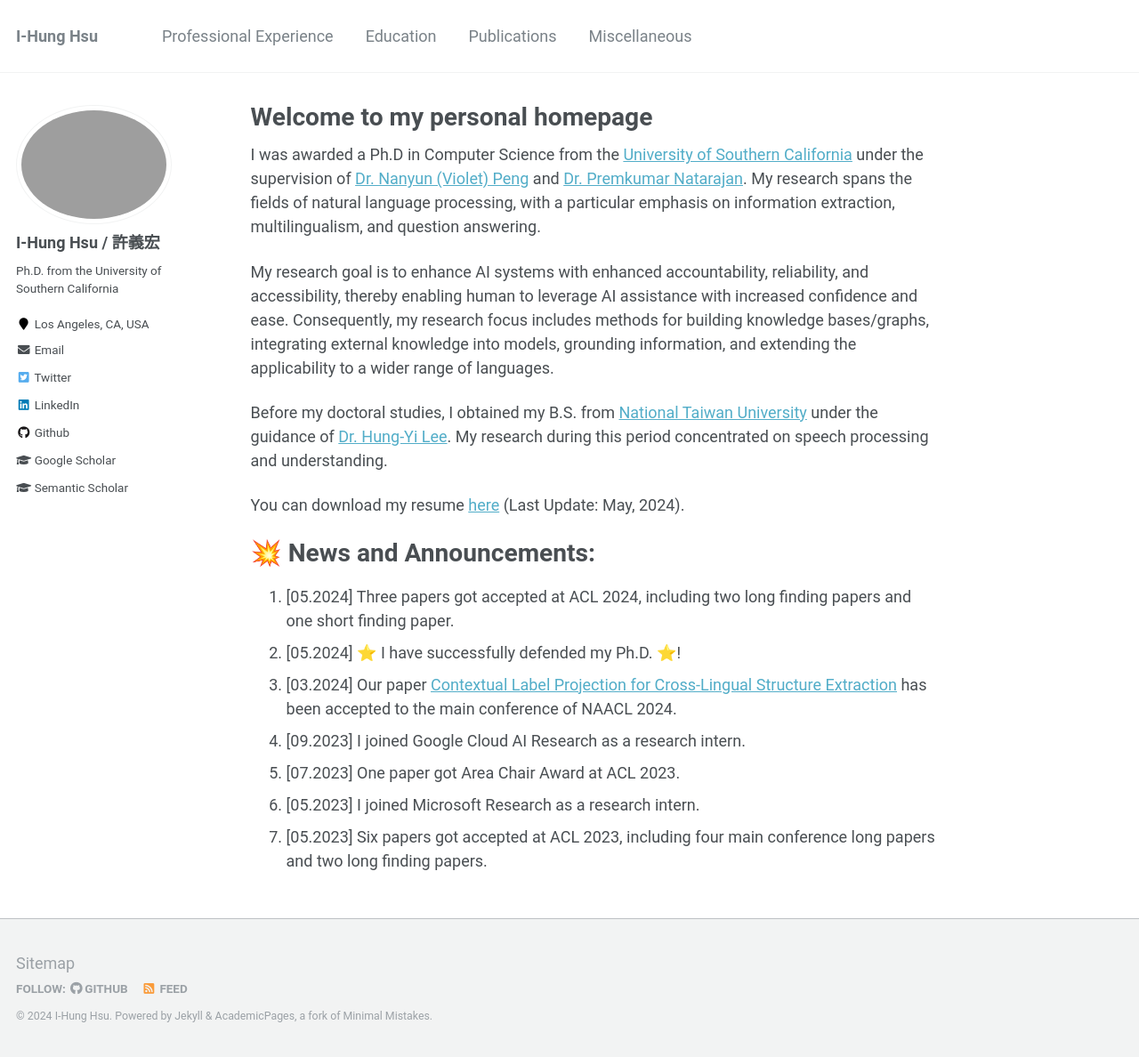
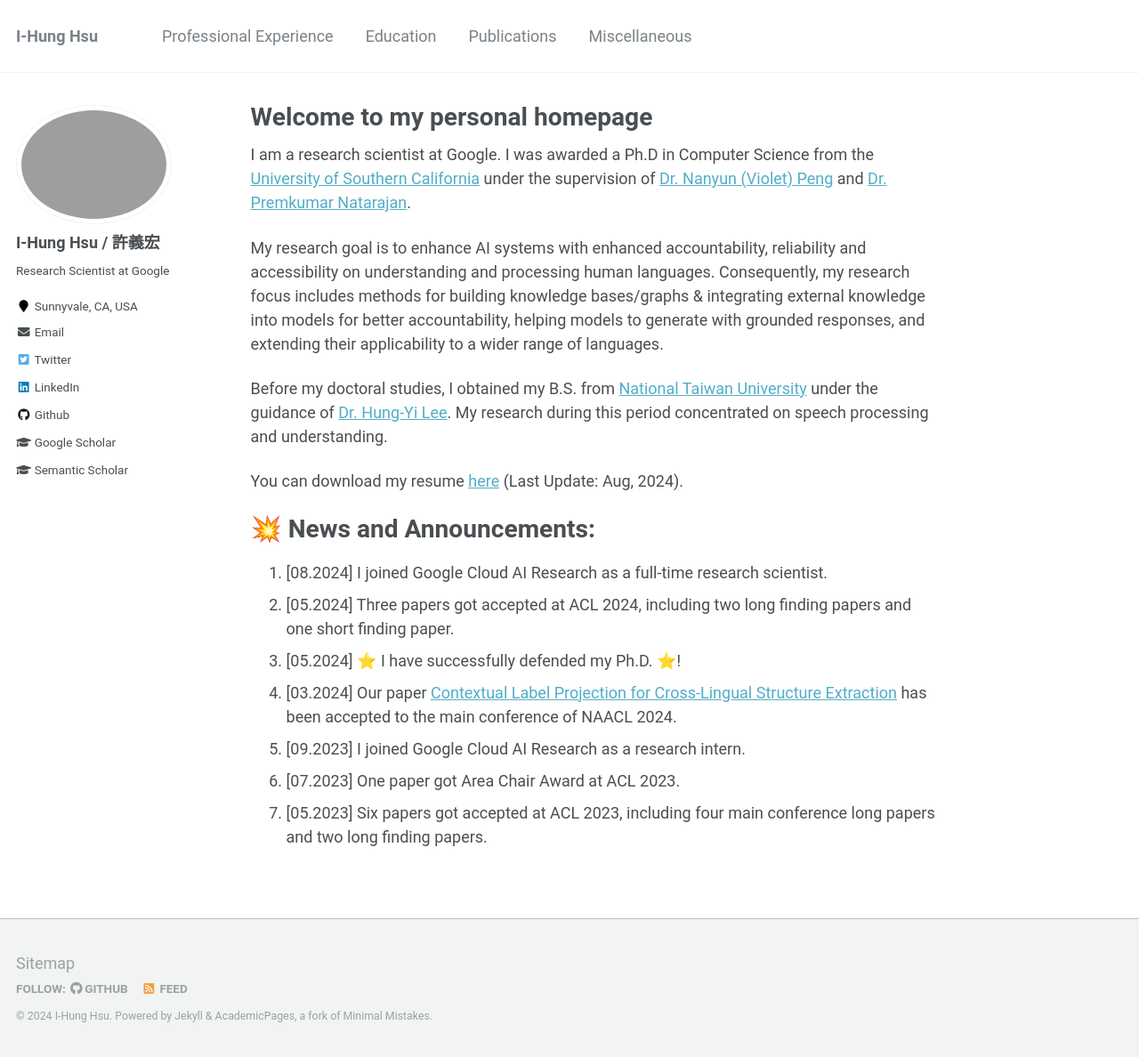
Before and after one commit to ihungalexhsu/ihungalexhsu.github.io, a Jekyll site: the page built from _pages/about.md, in a window 1280 px wide and 1188 px high. Shown: the whole window at 89% size. Built offline with Jekyll 4.4.1, drawn with Linux system fonts in a browser that asks for light colours.

Commit message:
update info

```diff
--- a/_config.yml
+++ b/_config.yml
@@ -21,11 +21,11 @@ author:
   avatar           : "profile.png"
   name             : "I-Hung Hsu / 許義宏"
   pronouns         : "he/him"
-  bio              : "Ph.D. from the University of Southern California"
-  location         : "Los Angeles, CA, USA"
+  bio              : "Research Scientist at Google"
+  location         : "Sunnyvale, CA, USA"
   employer         : # ""
   uri              : # URL
-  email            : "ihung.hsu@gmail.com"
+  email            : "ihunghsu@google.com"
 
   # Academic websites
   arxiv            : # URL - Update with the correct link to your profile
--- a/_pages/about.md
+++ b/_pages/about.md
@@ -9,18 +9,18 @@ redirect_from:
 ---
 
 <p align="left">
-  I was awarded a Ph.D in Computer Science from the <a href="https://www.cs.usc.edu/">University of Southern California</a> under the supervision of <a href="https://vnpeng.net/">Dr. Nanyun (Violet) Peng</a> and <a href="https://viterbi.usc.edu/directory/faculty/Natarajan/Premkumar">Dr. Premkumar Natarajan</a>. My research spans the fields of natural language processing, with a particular emphasis on information extraction, multilingualism, and question answering.
+  I am a research scientist at Google. I was awarded a Ph.D in Computer Science from the <a href="https://www.cs.usc.edu/">University of Southern California</a> under the supervision of <a href="https://vnpeng.net/">Dr. Nanyun (Violet) Peng</a> and <a href="https://viterbi.usc.edu/directory/faculty/Natarajan/Premkumar">Dr. Premkumar Natarajan</a>.
 </p>
 
 <p align="left">
-  My research goal is to enhance AI systems with enhanced accountability, reliability, and accessibility, thereby enabling human to leverage AI assistance with increased confidence and ease. Consequently, my research focus includes methods for building knowledge bases/graphs, integrating external knowledge into models, grounding information, and extending the applicability to a wider range of languages.
+  My research goal is to enhance AI systems with enhanced accountability, reliability and accessibility on understanding and processing human languages. Consequently, my research focus includes methods for building knowledge bases/graphs & integrating external knowledge into models for better accountability, helping models to generate with grounded responses, and extending their applicability to a wider range of languages.
 </p>
 
 <p align="left">
   Before my doctoral studies, I obtained my B.S. from <a href="https://eecs.ntu.edu.tw/?locale=en">National Taiwan University</a> under the guidance of <a href="https://speech.ee.ntu.edu.tw/~hylee">Dr. Hung-Yi Lee</a>. My research during this period concentrated on speech processing and understanding.
 </p>
 
-You can download my resume [here](../files/Resume_ihunghsu_202405.pdf) (Last Update: May, 2024).
+You can download my resume [here](../files/Resume_ihunghsu_202408.pdf) (Last Update: Aug, 2024).
 
 <!-- <p align="left" style='color:coral'>
   <b> ⭐ I am currently on the job market for research positions. Feel free to contact me! ⭐</b>
@@ -28,10 +28,10 @@ You can download my resume [here](../files/Resume_ihunghsu_202405.pdf) (Last Upd
 
 💥 News and Announcements:
 ======
+1. <span>[08.2024] </span> I joined Google Cloud AI Research as a full-time research scientist.
 1. <span>[05.2024] </span> Three papers got accepted at ACL 2024, including two long finding papers and one short finding paper.
 1. <span>[05.2024] </span> ⭐ I have successfully defended my Ph.D. ⭐!
 1. <span>[03.2024] </span> Our paper [Contextual Label Projection for Cross-Lingual Structure Extraction](https://arxiv.org/abs/2309.08943) has been accepted to the main conference of NAACL 2024.
 1. <span>[09.2023] </span> I joined Google Cloud AI Research as a research intern.
 1. <span>[07.2023] </span> One paper got Area Chair Award at ACL 2023.
-1. <span>[05.2023] </span> I joined Microsoft Research as a research intern.
 1. <span>[05.2023] </span> Six papers got accepted at ACL 2023, including four main conference long papers and two long finding papers.
```
Also changed, not shown: _pages/experience.md (+8 -1 lines), _pages/services.md (+3 -2 lines).
